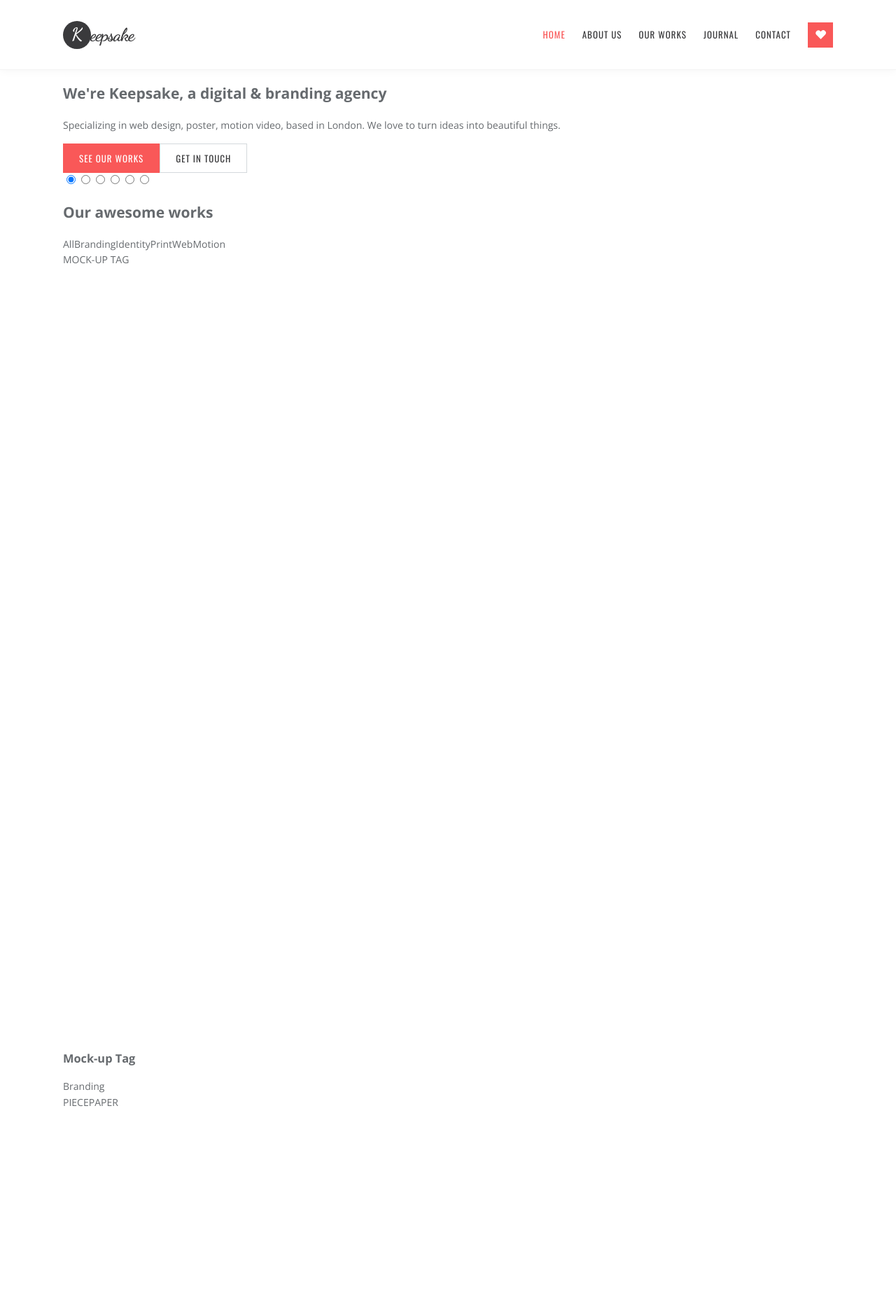
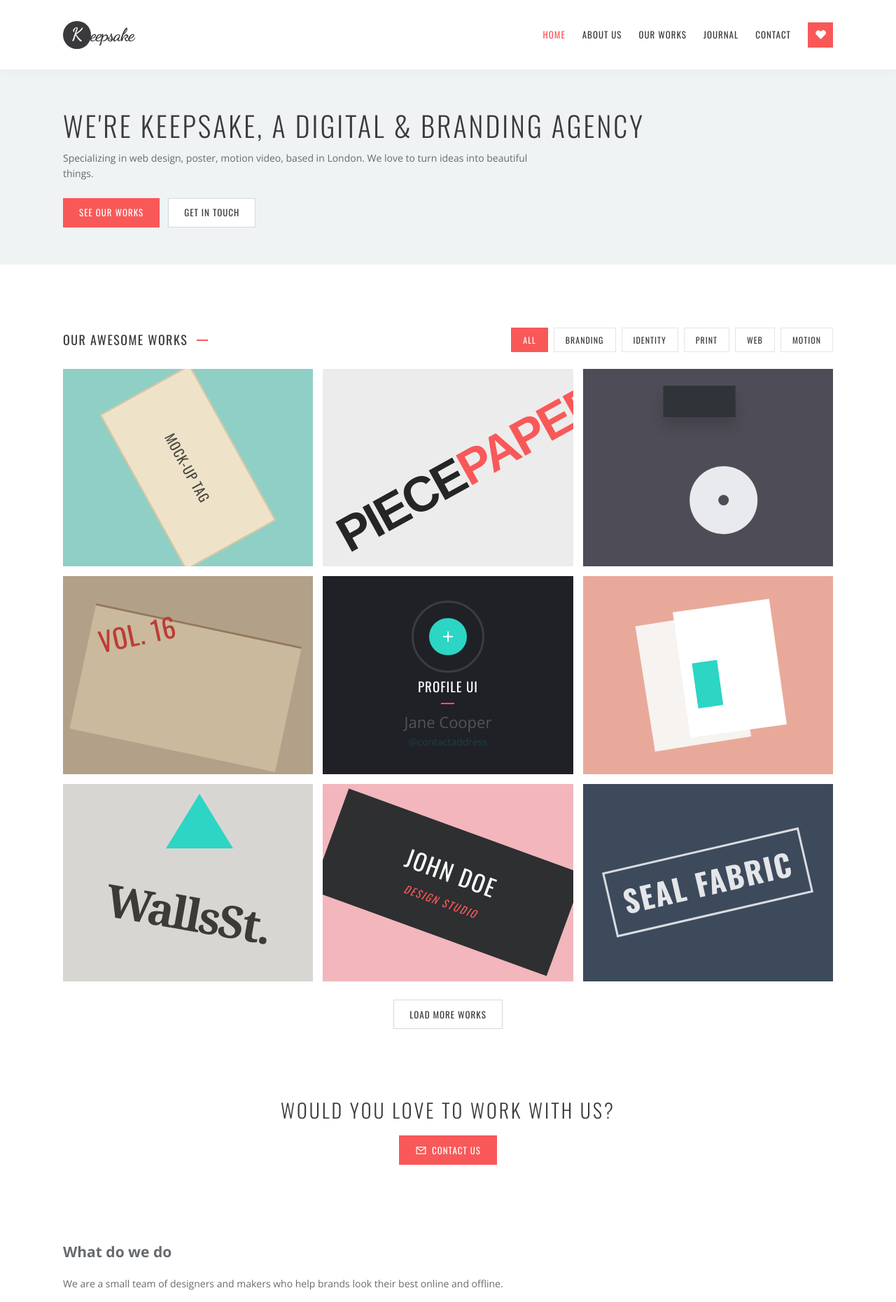
Before and after one commit to ShynkarenkoDamian/landing-keepsake-vite, a Node project: template src/pages/index.pug in a window 1280 px wide. Shown: the top 1860 px of the page at 70% size. Run offline with Node 20 templates, Linux system fonts and the light colour scheme; the template is opened without the code that fills it, so the values that code supplies are empty; style sheets or scripts are compiled from the project's sources; some libraries are stand-ins or nearby versions.

Commit message:
feat(styles): add hero and portfolio styles

```diff
--- a/src/components/sections/works.pug
+++ b/src/components/sections/works.pug
@@ -7,6 +7,7 @@ section.works#works(aria-labelledby="works-title")
                     class={"works__filter-control": true, "works__filter-control--active": category.active}
                     type="radio"
                     name="work-filter"
+                    value=category.id
                     id=`filter-${category.id}`
                     checked=category.active ? true : false
                 )
--- /dev/null
+++ b/src/styles/components/_hero.scss
@@ -0,0 +1,75 @@
+@use '../abstracts' as a;
+
+.hero {
+  background: var(--color-bg-light);
+
+  &__content {
+    min-height: 341px;
+    display: flex;
+    flex-direction: column;
+    align-items: flex-start;
+    justify-content: center;
+    padding-block: 35px;
+  }
+
+  &__title {
+    max-width: 1000px;
+    margin: 0 0 11px;
+    color: var(--color-text-dark);
+    font-family: var(--font-display);
+    font-size: var(--hero-size);
+    font-weight: 300;
+    letter-spacing: 2px;
+    line-height: 1.27;
+    text-transform: uppercase;
+  }
+
+  &__copy {
+    max-width: 700px;
+    margin: 0;
+    color: var(--color-text);
+    font-size: 14px;
+    line-height: 22px;
+  }
+
+  &__actions {
+    width: 100%;
+    display: grid;
+    gap: 10px;
+    margin-top: 24px;
+
+    .button {
+      width: 100%;
+    }
+  }
+
+  @include a.mq(md) {
+    &__content {
+      min-height: 266px;
+      padding-block: 45px;
+    }
+
+    &__title {
+      letter-spacing: 3px;
+      line-height: 1.25;
+    }
+
+    &__actions {
+      width: auto;
+      display: flex;
+      gap: 12px;
+      margin-top: 24px;
+    }
+
+    &__actions .button {
+      width: auto;
+      min-width: 120px;
+    }
+  }
+
+  @include a.mq(xl) {
+    &__content {
+      min-height: 278px;
+    }
+  }
+}
--- a/src/styles/components/_index.scss
+++ b/src/styles/components/_index.scss
@@ -6,3 +6,7 @@
 @forward 'button';
 @forward 'social-links';
 @forward 'icon';
+@forward 'hero';
+@forward 'works';
+@forward 'work-card';
+@forward 'work-cta';
--- /dev/null
+++ b/src/styles/components/_work-card.scss
@@ -0,0 +1,347 @@
+@use '../abstracts' as a;
+
+.work-card {
+  position: relative;
+  min-width: 0;
+  overflow: hidden;
+  aspect-ratio: var(--work-ratio);
+  background: var(--color-grey-light);
+
+  &__art {
+    position: absolute;
+    inset: 0;
+    display: grid;
+    overflow: hidden;
+    place-items: center;
+  }
+
+  &__art--tag {
+    background: var(--color-art-mint);
+  }
+
+  &__tag-shape {
+    width: 41%;
+    height: 90%;
+    display: grid;
+    place-items: center;
+    transform: rotate(-29deg);
+    border: 2px solid var(--color-art-tag-border);
+    background: var(--color-art-tag);
+    color: var(--color-art-ink);
+
+    span {
+      transform: rotate(90deg);
+      font-family: var(--font-display);
+      font-size: clamp(13px, 1.5vw, 19px);
+      letter-spacing: 1px;
+      white-space: nowrap;
+    }
+  }
+
+  &__art--piece {
+    background: var(--color-art-paper);
+  }
+
+  &__piece-word {
+    transform: rotate(-29deg);
+    color: var(--color-art-type);
+    font-family: Arial, sans-serif;
+    font-size: clamp(34px, 5.5vw, 72px);
+    font-weight: 700;
+    letter-spacing: -3px;
+    line-height: 1;
+    white-space: nowrap;
+
+    span {
+      color: var(--color-accent);
+    }
+  }
+
+  &__art--record {
+    background: var(--color-art-slate);
+  }
+
+  &__disc-cover {
+    position: relative;
+    z-index: 1;
+    width: 29%;
+    height: 48%;
+    transform: translateX(-12%);
+    background: var(--color-art-cover);
+    box-shadow: 0 14px 18px var(--color-shadow-project);
+  }
+
+  &__disc-record {
+    width: 27%;
+    aspect-ratio: 1;
+    display: grid;
+    place-items: center;
+    transform: translateX(23%);
+    border-radius: var(--round);
+    background: var(--color-art-disc);
+
+    span {
+      width: 16%;
+      aspect-ratio: 1;
+      border-radius: var(--round);
+      background: var(--color-art-slate);
+    }
+  }
+
+  &__art--volume {
+    background: var(--color-art-tan);
+  }
+
+  &__volume-paper {
+    position: absolute;
+    width: 84%;
+    height: 65%;
+    transform: rotate(12deg) translateY(10%);
+    border-top: 3px solid var(--color-art-tan-border);
+    background: var(--color-art-tan-paper);
+  }
+
+  &__volume-title {
+    position: absolute;
+    top: 18%;
+    left: 14%;
+    transform: rotate(-12deg);
+    color: var(--color-art-red);
+    font-family: var(--font-display);
+    font-size: clamp(22px, 3vw, 40px);
+    font-weight: 400;
+    letter-spacing: 1px;
+  }
+
+  &__art--profile {
+    align-content: center;
+    justify-items: center;
+    background: var(--color-art-profile);
+  }
+
+  &__profile-ring {
+    width: 29%;
+    aspect-ratio: 1;
+    display: grid;
+    place-items: center;
+    margin-bottom: 4px;
+    border: 3px solid var(--color-art-profile-border);
+    border-radius: var(--round);
+
+    span {
+      width: 55%;
+      aspect-ratio: 1;
+      display: grid;
+      place-items: center;
+      border-radius: var(--round);
+      background: var(--color-teal);
+      color: var(--color-white);
+      font-family: var(--font-body);
+      font-size: 30px;
+      font-weight: 300;
+      line-height: 1;
+    }
+  }
+
+  &__profile-title,
+  &__profile-name,
+  &__profile-email,
+  &__profile-rule {
+    display: block;
+  }
+
+  &__profile-title {
+    color: var(--color-white);
+    font-family: var(--font-display);
+    font-size: clamp(13px, 1.7vw, 19px);
+    letter-spacing: 1px;
+  }
+
+  &__profile-rule {
+    width: 19px;
+    height: 2px;
+    margin: 8px 0;
+    background: var(--color-accent);
+  }
+
+  &__profile-name {
+    color: var(--color-art-profile-name);
+    font-family: var(--font-body);
+    font-size: clamp(16px, 2vw, 22px);
+    font-weight: 300;
+  }
+
+  &__profile-email {
+    color: var(--color-art-profile-email);
+    font-size: clamp(10px, 1.3vw, 14px);
+  }
+
+  &__art--cards {
+    background: var(--color-art-salmon);
+  }
+
+  &__card-back,
+  &__card-front {
+    position: absolute;
+    width: 39%;
+    height: 64%;
+    background: var(--color-art-card);
+  }
+
+  &__card-back {
+    transform: rotate(-9deg) translate(-16%, 3%);
+  }
+
+  &__card-front {
+    transform: rotate(-8deg) translate(23%, -3%);
+    background: var(--color-white);
+
+    span {
+      position: absolute;
+      top: 42%;
+      left: 12%;
+      width: 26%;
+      height: 36%;
+      background: var(--color-teal);
+    }
+  }
+
+  &__art--walls {
+    background: var(--color-art-grey);
+  }
+
+  &__walls-triangle {
+    position: absolute;
+    top: 5%;
+    left: 41%;
+    width: 0;
+    height: 0;
+    border-right: 48px solid transparent;
+    border-bottom: 78px solid var(--color-teal);
+    border-left: 48px solid transparent;
+  }
+
+  &__walls-title {
+    margin-top: 25%;
+    transform: rotate(10deg);
+    color: var(--color-art-walls);
+    font-family: Georgia, serif;
+    font-size: clamp(37px, 5vw, 64px);
+    font-weight: 700;
+    letter-spacing: -3px;
+  }
+
+  &__art--john {
+    background: var(--color-art-pink);
+  }
+
+  &__john-card {
+    width: 100%;
+    min-height: 55%;
+    display: flex;
+    flex-direction: column;
+    align-items: center;
+    justify-content: center;
+    transform: rotate(20deg);
+    background: var(--color-art-charcoal);
+    color: var(--color-white);
+    font-family: var(--font-display);
+    font-size: clamp(20px, 3vw, 33px);
+    letter-spacing: 2px;
+
+    small {
+      margin-top: 5px;
+      color: var(--color-accent);
+      font-size: 0.45em;
+      font-style: italic;
+      letter-spacing: 2px;
+    }
+  }
+
+  &__art--fabric {
+    background: var(--color-art-fabric);
+  }
+
+  &__fabric-label {
+    padding: 10px 18px;
+    transform: rotate(-13deg);
+    border: 3px solid var(--color-art-fabric-border);
+    color: var(--color-art-fabric-text);
+    font-family: var(--font-display);
+    font-size: clamp(23px, 4vw, 43px);
+    font-weight: 700;
+    letter-spacing: 2px;
+    white-space: nowrap;
+  }
+
+  &__overlay {
+    position: absolute;
+    inset: 0;
+    display: flex;
+    flex-direction: column;
+    align-items: center;
+    justify-content: center;
+    padding: 16px;
+    background: var(--color-overlay);
+    color: var(--color-white);
+    opacity: 0;
+    text-align: center;
+    transition: opacity var(--ease);
+  }
+
+  &:hover &__overlay,
+  &:focus-within &__overlay {
+    opacity: 1;
+  }
+
+  &__plus {
+    width: 44px;
+    height: 44px;
+    display: grid;
+    place-items: center;
+    margin-bottom: 10px;
+    border-radius: var(--round);
+    background: var(--color-teal);
+    color: var(--color-white);
+  }
+
+  &__name {
+    margin: 0;
+    font-family: var(--font-display);
+    font-size: 18px;
+    letter-spacing: 1px;
+    text-transform: uppercase;
+  }
+
+  &__rule {
+    width: 30px;
+    height: 2px;
+    margin: 8px 0;
+    background: var(--color-accent);
+  }
+
+  &__category {
+    color: var(--color-teal);
+    font-size: 13px;
+  }
+
+  &:nth-child(n + 6) {
+    display: none;
+  }
+
+  @include a.mq(md) {
+    &:nth-child(n + 6) {
+      display: block;
+    }
+
+    &:nth-child(n + 9) {
+      display: none;
+    }
+  }
+
+  @include a.mq(xl) {
+    &:nth-child(n + 9) {
+      display: block;
+    }
+  }
+}
--- /dev/null
+++ b/src/styles/components/_work-cta.scss
@@ -0,0 +1,35 @@
+@use '../abstracts' as a;
+
+.work-cta {
+  padding-block: 8px var(--section-space);
+  text-align: center;
+
+  &__inner {
+    display: flex;
+    flex-direction: column;
+    align-items: center;
+    gap: 18px;
+  }
+
+  &__title {
+    max-width: 800px;
+    margin: 0;
+    color: var(--color-text-dark);
+    font-family: var(--font-display);
+    font-size: var(--cta-size);
+    font-weight: 300;
+    letter-spacing: 2px;
+    line-height: 1.3;
+    text-transform: uppercase;
+  }
+
+  @include a.mq(md) {
+    &__inner {
+      gap: 18px;
+    }
+
+    &__title {
+      letter-spacing: 3px;
+    }
+  }
+}
--- /dev/null
+++ b/src/styles/components/_works.scss
@@ -0,0 +1,137 @@
+@use '../abstracts' as a;
+
+.works {
+  padding-block: var(--section-space);
+  overflow: hidden;
+
+  &__layout {
+    display: grid;
+    grid-template-columns: minmax(0, 1fr);
+  }
+
+  &__heading-row {
+    display: block;
+    margin-bottom: 22px;
+  }
+
+  &__title {
+    @include a.section-heading;
+  }
+
+  &__filter-control {
+    @include a.visually-hidden;
+  }
+
+  &__filter-viewport {
+    max-width: 100%;
+    margin-top: 18px;
+    overflow-x: auto;
+    scrollbar-width: none;
+  }
+
+  &__filter-row {
+    width: max-content;
+    display: flex;
+    align-items: center;
+    gap: 8px;
+  }
+
+  &__filter-chip {
+    min-height: 35px;
+    display: inline-flex;
+    align-items: center;
+    justify-content: center;
+    padding: 0 16px;
+    border: 1px solid var(--color-border);
+    color: var(--color-text-dark);
+    cursor: pointer;
+    font-family: var(--font-display);
+    font-size: 12px;
+    font-weight: 400;
+    letter-spacing: 1px;
+    line-height: 1;
+    text-transform: uppercase;
+    transition: color var(--ease), background var(--ease), border-color var(--ease);
+
+    &:hover {
+      border-color: var(--color-accent);
+      color: var(--color-accent);
+    }
+  }
+
+  input[value='all']:checked ~ &__heading-row &__filter-chip[for='filter-all'],
+  input[value='branding']:checked ~ &__heading-row &__filter-chip[for='filter-branding'],
+  input[value='identity']:checked ~ &__heading-row &__filter-chip[for='filter-identity'],
+  input[value='print']:checked ~ &__heading-row &__filter-chip[for='filter-print'],
+  input[value='web']:checked ~ &__heading-row &__filter-chip[for='filter-web'],
+  input[value='motion']:checked ~ &__heading-row &__filter-chip[for='filter-motion'] {
+    border-color: var(--color-accent);
+    background: var(--color-accent);
+    color: var(--color-white);
+  }
+
+  input[value='all']:focus-visible ~ &__heading-row &__filter-chip[for='filter-all'],
+  input[value='branding']:focus-visible ~ &__heading-row &__filter-chip[for='filter-branding'],
+  input[value='identity']:focus-visible ~ &__heading-row &__filter-chip[for='filter-identity'],
+  input[value='print']:focus-visible ~ &__heading-row &__filter-chip[for='filter-print'],
+  input[value='web']:focus-visible ~ &__heading-row &__filter-chip[for='filter-web'],
+  input[value='motion']:focus-visible ~ &__heading-row &__filter-chip[for='filter-motion'] {
+    @include a.focus-ring($offset: 2px);
+  }
+
+  &__grid {
+    width: 100%;
+    display: grid;
+    grid-template-columns: minmax(0, 1fr);
+    gap: 12px;
+    margin-top: 0;
+  }
+
+  input[value='branding']:checked ~ &__grid .work-card:not([data-category~='branding']),
+  input[value='identity']:checked ~ &__grid .work-card:not([data-category~='identity']),
+  input[value='print']:checked ~ &__grid .work-card:not([data-category~='print']),
+  input[value='web']:checked ~ &__grid .work-card:not([data-category~='web']),
+  input[value='motion']:checked ~ &__grid .work-card:not([data-category~='motion']) {
+    display: none;
+  }
+
+  &__more {
+    width: 100%;
+    display: flex;
+    justify-content: center;
+    margin-top: 25px;
+
+    .button {
+      min-width: 150px;
+    }
+  }
+
+  @include a.mq(md) {
+    &__heading-row {
+      display: flex;
+      flex-wrap: nowrap;
+      margin-bottom: 24px;
+    }
+
+    &__filter-viewport {
+      margin-top: 0;
+      margin-left: auto;
+    }
+
+    &__grid {
+      grid-template-columns: repeat(2, minmax(0, 1fr));
+      gap: 12px;
+    }
+
+    &__more {
+      margin-top: 26px;
+    }
+  }
+
+  @include a.mq(xl) {
+    &__grid {
+      grid-template-columns: repeat(3, minmax(0, 1fr));
+      gap: 14px;
+    }
+  }
+}
```
